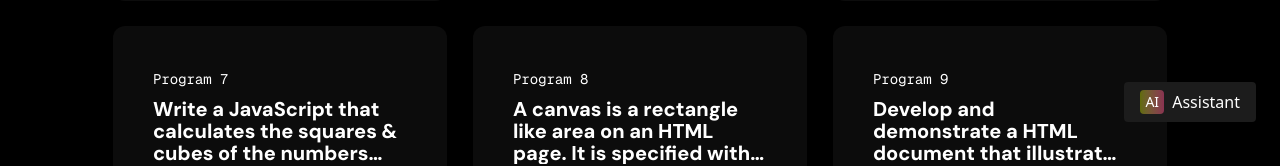
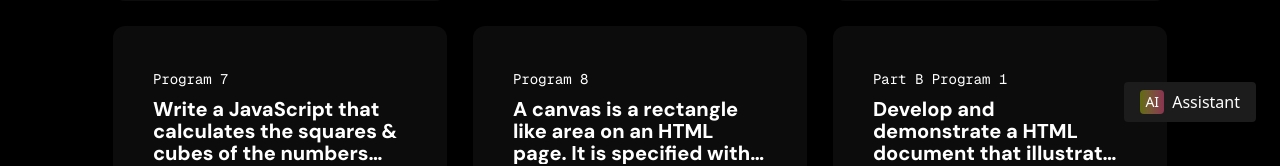
Before and after one commit to nknandakumar/LabProgramsApp, a React (Vite) app: page /programs/cma in a window 1280 px wide. Shown: the part 654-820 px from the top of the page. Built offline with nearby package versions, Linux system fonts and the light colour scheme; a small style sheet from the web is missing.

Commit message:
Programs update

```diff
--- a/src/components/Card.jsx
+++ b/src/components/Card.jsx
@@ -11,7 +11,7 @@ const Card = ({ program: { id, program_name }, subject }) => {
 
         {/* Card content */}
         <div className="relative z-10 space-y-4 bg-[#0C0C0C] rounded-xl p-4 sm:p-6 md:p-10 w-full text-start">
-          <span className="font-mono text-xs sm:text-sm">Program {id}</span>
+          <span className="font-mono text-xs sm:text-sm">{ subject === "cma" && id>8 ? `Part B Program ${id-8}` : `Program ${id}`}</span>
           <h3
             className={`font-sans mt-2 text-sm sm:text-xl md:text-xl hover:underline leading-tight sm:leading-normal md:leading-[22px] line-clamp-3 font-[800] group-hover:underline`}
           >
--- a/src/data/programs.js
+++ b/src/data/programs.js
@@ -157,7 +157,7 @@ const cmaPrograms = [
   <body>
 	<h1>Animation</h1>
 	<div></div>
-	<p><b>note:</b> When an animation is finished, it goes back to its original style:</p>	<footer>Dept of Computer Science<br>DVS College of Arts and Science, Shimoga</footer>
+	<p><b>note:</b> When an animation is finished, it goes back to its original style:</p>
   </body>
   </html>`,
 		external_css: "",
@@ -616,16 +616,17 @@ const cmaPrograms = [
 			"Calculator Operations",
 			"Form Elements",
 		],
-		code: `<!DOCTYPE html>
-  <html>
+		code: `
+<html >
 <head>
+    <meta charset="UTF-8">
+    <meta name="viewport" content="width=device-width, initial-scale=1.0">
     <title>JavaScript Calculator</title>
     <style>
-	  #cleart {
+        #clear {
             width: 270px;
             border: 3px solid gray;
             border-radius: 3px;
-		padding: 20px;
             background-color: red;
         }
 
@@ -639,61 +640,71 @@ const cmaPrograms = [
         }
 
         input {
-		width: 20px;
+            width: 60px;
             background-color: green;
             color: white;
             border: 3px solid gray;
             border-radius: 5px;
-		padding: 26px;
+            padding: 10px;
             margin: 5px;
             font-size: 15px;
         }
 
-	  #calct {
+        #calc {
             width: 250px;
             border: 5px solid black;
             border-radius: 3px;
-		padding: 20px;
+            padding: 10px;
             margin: auto;
+            text-align: right;
         }
     </style>
 </head>
 <body>
+    <center><h1>Calculator Program in JavaScript</h1></center>
     <div class="formstyle">
         <form name="form1">
+            <input id="calc" type="text" name="answer" readonly><br><br>
+            <input type="button" value="1" onclick="form1.answer.value += '1'">
+            <input type="button" value="2" onclick="form1.answer.value += '2'">
+            <input type="button" value="3" onclick="form1.answer.value += '3'">
+            <input type="button" value="+" onclick="form1.answer.value += '+'">
             <br><br>
+            <input type="button" value="4" onclick="form1.answer.value += '4'">
+            <input type="button" value="5" onclick="form1.answer.value += '5'">
+            <input type="button" value="6" onclick="form1.answer.value += '6'">
+            <input type="button" value="-" onclick="form1.answer.value += '-'">
+            <br><br>
+            <input type="button" value="7" onclick="form1.answer.value += '7'">
+            <input type="button" value="8" onclick="form1.answer.value += '8'">
             <input type="button" value="9" onclick="form1.answer.value += '9'">
             <input type="button" value="*" onclick="form1.answer.value += '*'">
             <br><br>
             <input type="button" value="/" onclick="form1.answer.value += '/'">
             <input type="button" value="0" onclick="form1.answer.value += '0'">
+            <input type="button" value="." onclick="form1.answer.value += '.'">
             <input type="button" value="=" onclick="form1.answer.value = eval(form1.answer.value)">
-		<br>
-		<input type="text" id="clear">
+            <input type="button" value="Clear All" onclick="form1.answer.value = ''" id="clear">
             <br>
         </form>
     </div>
-
 </body>
-  </html>`,
+</html>
+  `,
 		external_css: "",
 		external_js: "",
 	},
 	{
 		id: "14",
-		program_name:
-			"Develop and demonstrate a HTMLS file that includes JavaScript script that uses functions for the following problems: a.Paramcter:A string b.Output:The position in the string of the let-most vowel c.Parameter:Anumber d.Output:The number with its digits in the reverse order",
-		focused_on: [
-			"JavaScript Functions",
-			"String Manipulation",
-			"Number Reversal",
-		],
-		code: `<!DOCTYPE html>
-  <html>
+		program_name: `7. Develop and demonstrate a HTMLS file that includes JavaScript script that uses functions for the following problems: a. Parameter: A string b. Output: The position in the string of the left-most vowel c. Parameter: A number d. Output: The number with its digits in the reverse order`,
+		focused_on: ["JavaScript Functions", "String Manipulation", "Number Reversal"],
+		code: `
+<html >
 <body>
 <script type="text/javascript">
     var str = prompt("Enter the Input", "");
-	  if (isNaN(str)) {
+
+    if (!isNaN(str)) {
         var num, rev = 0, remainder;
         num = parseInt(str);
         while (num != 0) {
@@ -706,22 +717,19 @@ const cmaPrograms = [
         str = str.toUpperCase();
         for (var i = 0; i < str.length; i++) {
             var chr = str.charAt(i);
-		  if (chr == 'A' || chr == 'E' || chr == 'I' || chr == 'O' || chr == 'U') {
-			alert("The position of the left most vowel is " + (i + 1));
-			break;
+            if(chr == 'A' || chr == 'E' || chr == 'I' || chr == 'O' || chr == 'U') break;
         }
-		  if (i == str.length - 1) {
-			alert("No vowel found in the entered string");
-		  }
+
+        if (i < str.length) {
+            alert("The position of the left most vowel is " + (i + 1) );
+        }else {
+            alert("No vowel found in the entered string.");
         }
     }
 </script>
-
 </body>
 </html>
-  `,
-		external_css: "",
-		external_js: "",
+		`
 	},
 	{
 		id: "15",
--- a/vite.config.js
+++ b/vite.config.js
@@ -6,7 +6,7 @@ import tailwindcss from "@tailwindcss/vite";
 export default defineConfig({
 	plugins: [react(), tailwindcss()],
 	server: {
-		allowedHosts: ["fd07-122-167-169-216.ngrok-free.app"],
+		allowedHosts: ["bb1e-122-167-170-28.ngrok-free.app"],
 		proxy: {
 			"/api": {
 				target: "https://labset-backend.onrender.com",
```
Lines whose indentation alone changed are shown as unchanged.
